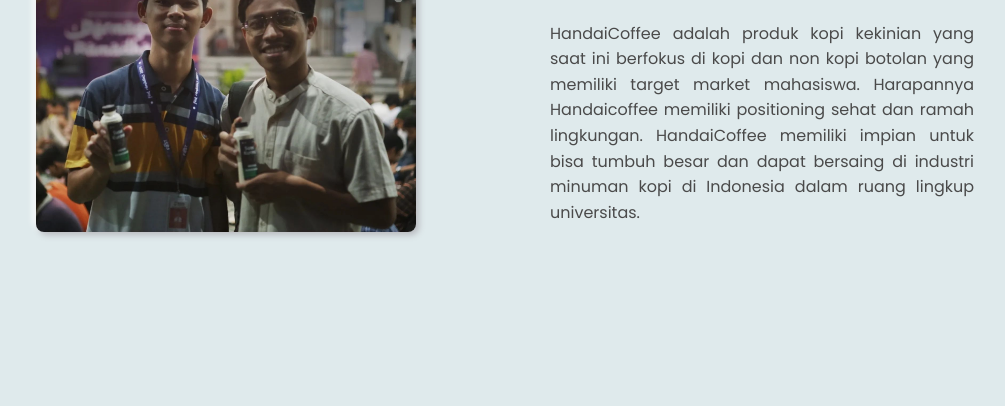
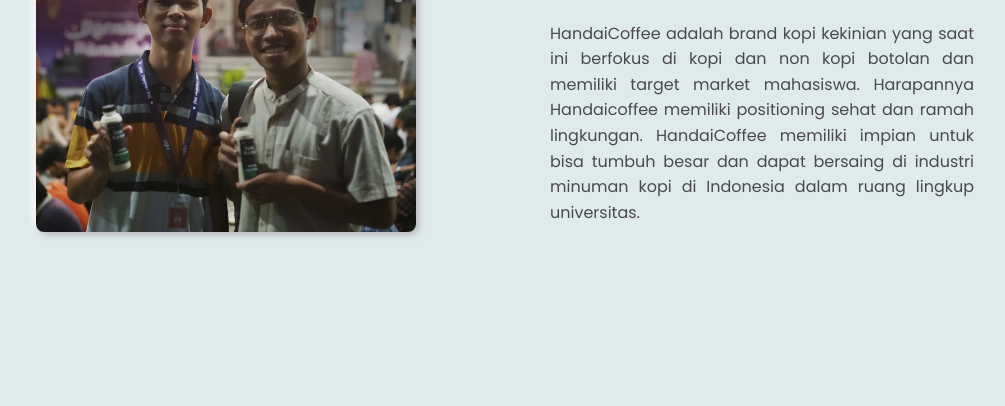
Before and after one commit to Rayssz/handaicoffee, a plain HTML site: page index.html in a window 1280 px wide. Shown: the part 837-1243 px from the top of the page, without its empty margins (146-1151 px from the left). Drawn offline with nearby package versions, Linux system fonts and the light colour scheme.

Commit message:
Update index.html

```diff
--- a/index.html
+++ b/index.html
@@ -64,8 +64,8 @@
                     <div class="about__data">
                         <span class="section-subtitle about__initial">Tentang</span>
                         <h2 class="section-title about__initial">Handai Coffee</h2>
-                        <p align="justify" class="about__description">HandaiCoffee adalah produk kopi kekinian yang saat ini
-                        berfokus di kopi dan non kopi botolan yang memiliki target market mahasiswa. Harapannya Handaicoffee
+                        <p align="justify" class="about__description">HandaiCoffee adalah brand kopi kekinian yang saat ini
+                        berfokus di kopi dan non kopi botolan dan memiliki target market mahasiswa. Harapannya Handaicoffee
                         memiliki positioning sehat dan ramah lingkungan. HandaiCoffee memiliki impian untuk bisa tumbuh besar
                         dan dapat bersaing di industri minuman kopi di Indonesia dalam ruang lingkup universitas.</p>
                         <!--<a href="#" class="button">Explore history</a> box-shadow: 0 2px 4px rgba(3,74,40,.15);-->
```
